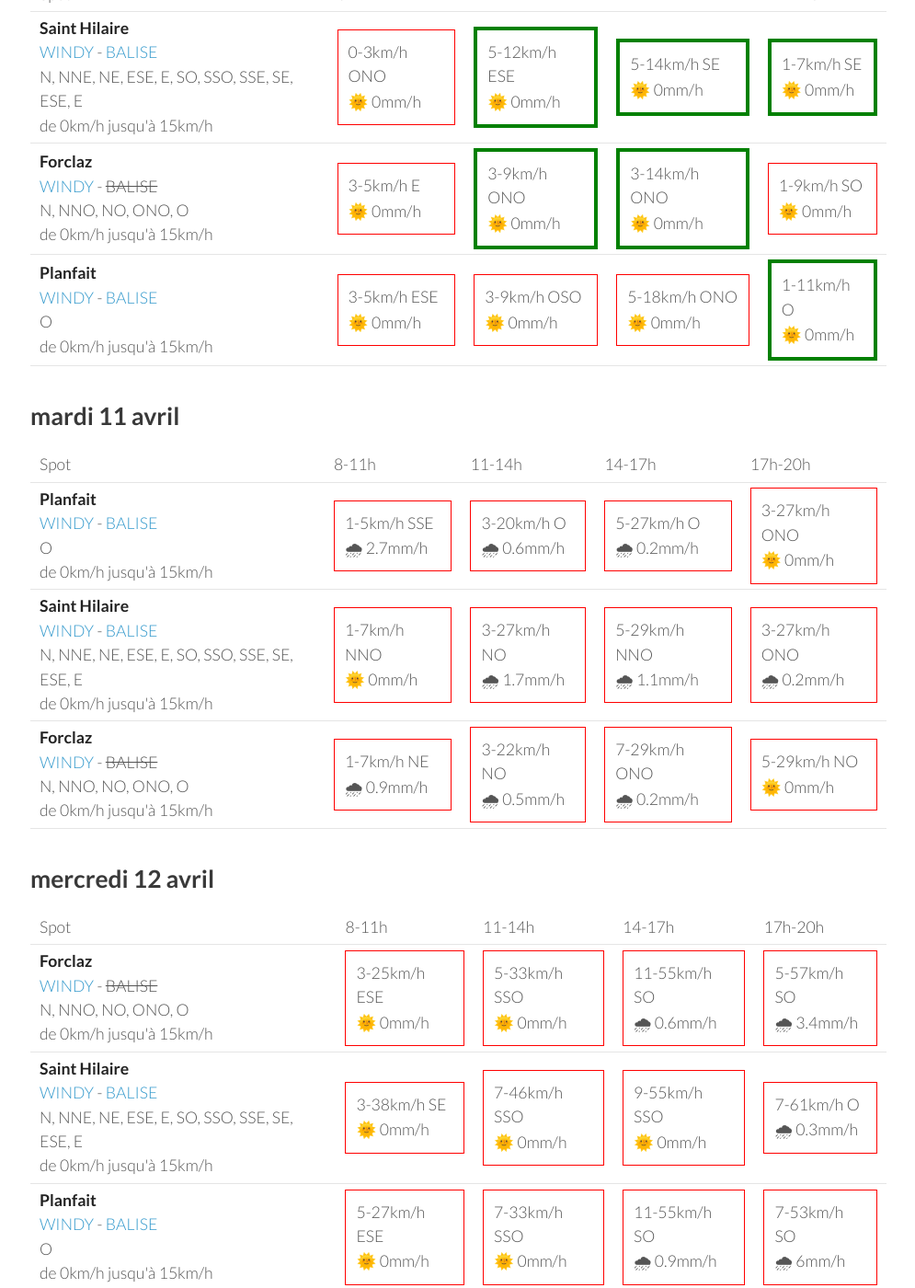
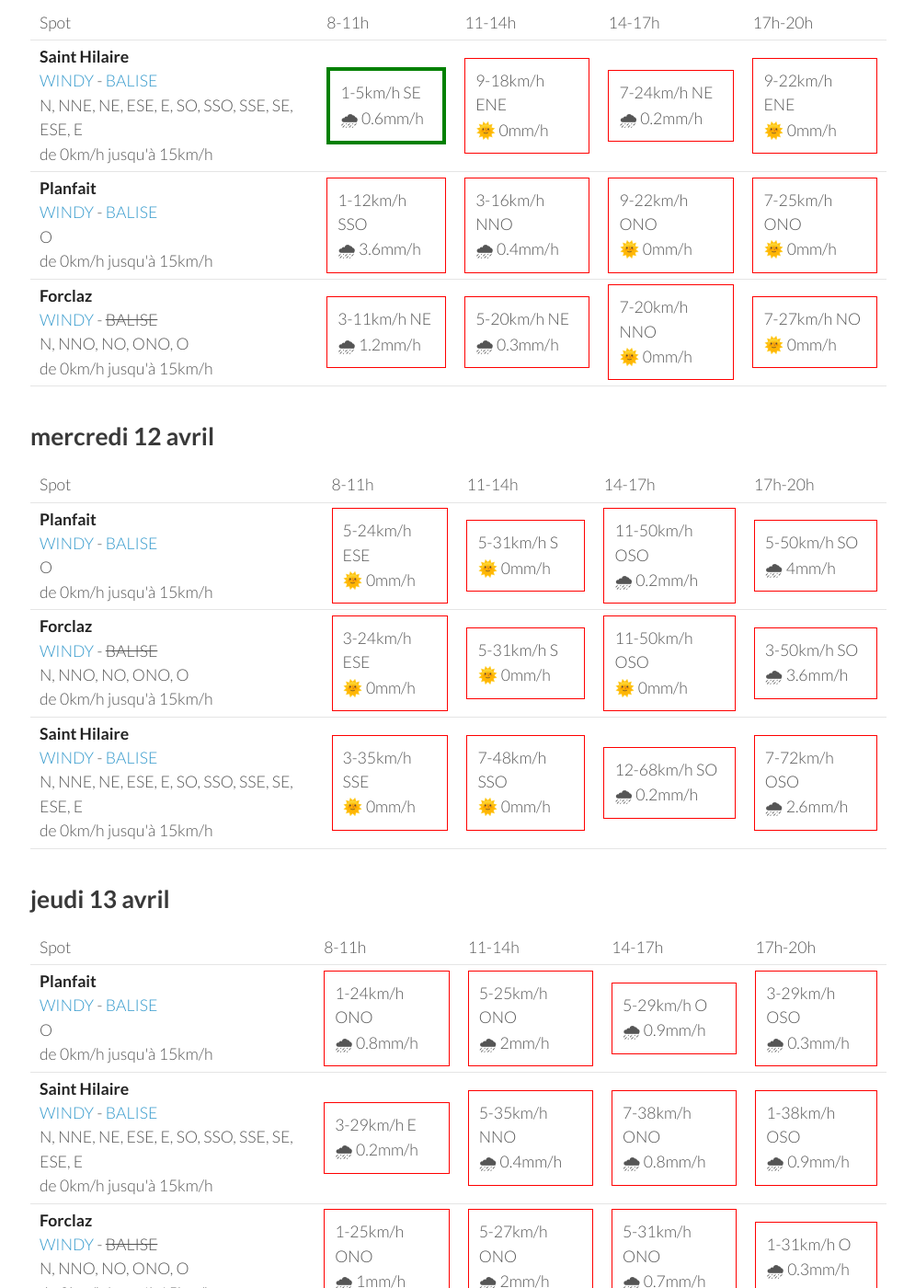
Before and after one commit to parapente-dans-le-nord/parapente-dans-le-nord.github.io, a Jekyll site: the page built from alpes_nord.markdown, in a window 1280 px wide and 1400 px high, scrolled down 830 px. Shown: the whole window at 92% size, without its empty margins (25-1020 px from the left). Built offline with Jekyll 4.4.1, drawn with Linux system fonts in a browser that asks for light colours; some of the changed text lies outside the part shown.

Commit message:
update index.markdown

```diff
--- a/alpes_nord.markdown
+++ b/alpes_nord.markdown
@@ -7,51 +7,8 @@ title:  "Tous les spots"
 {: .links}
 
 # Prevision Windy, modèle Arome
-page mise à jour le dimanche 09 avril 22:26
+page mise à jour le lundi 10 avril 06:26
 
-## dimanche 09 avril
-
-{::nomarkdown}
-<table>
-  <tbody>
-    <tr>
-      <td>Spot</td>
-      <td>8-11h</td>
-      <td>11-14h</td>
-      <td>14-17h</td>
-      <td>17h-20h</td>
-    </tr>
-<tr>
-        <td><strong>Planfait</strong><br><a href="https://windy.com/45.853/6.223?45.415,6.223,8">WINDY</a> - <span class=""><a href="https://www.openwindmap.org/PP496">BALISE</a> </span><br> <span class="vent-favorable">O</span><br><span class="force-vent">de 0km/h jusqu'à 15km/h</span> </td>
-
-            <td><div class="not-flyable"><p>0-0km/h NA</p><p>🌧️ 0mm/h</p></div></td>
-            <td><div class="not-flyable"><p>0-0km/h NA</p><p>🌧️ 0mm/h</p></div></td>
-            <td><div class="not-flyable"><p>0-0km/h NA</p><p>🌧️ 0mm/h</p></div></td>
-            <td><div class="not-flyable"><p>9-22km/h ONO</p><p>🌞 0mm/h</p></div></td>
-
-    </tr>
-<tr>
-        <td><strong>Forclaz</strong><br><a href="https://windy.com/45.814/6.247?45.375,6.246,8,m:eVwaglz">WINDY</a> - <span class="no-balise"> BALISE </span><br> <span class="vent-favorable">N, NNO, NO, ONO, O</span><br><span class="force-vent">de 0km/h jusqu'à 15km/h</span> </td>
-
-            <td><div class="not-flyable"><p>0-0km/h NA</p><p>🌧️ 0mm/h</p></div></td>
-            <td><div class="not-flyable"><p>0-0km/h NA</p><p>🌧️ 0mm/h</p></div></td>
-            <td><div class="not-flyable"><p>0-0km/h NA</p><p>🌧️ 0mm/h</p></div></td>
-            <td><div class="not-flyable"><p>9-22km/h NO</p><p>🌞 0mm/h</p></div></td>
-
-    </tr>
-<tr>
-        <td><strong>Saint Hilaire</strong><br><a href="https://windy.com/45.307/5.888?45.087,5.889,9,m:eUFagkX">WINDY</a> - <span class=""><a href="http://www.balisemeteo.com/balise.php?idBalise=61">BALISE</a> </span><br> <span class="vent-favorable">N, NNE, NE, ESE, E, SO, SSO, SSE, SE, ESE, E</span><br><span class="force-vent">de 0km/h jusqu'à 15km/h</span> </td>
-
-            <td><div class="not-flyable"><p>0-0km/h NA</p><p>🌧️ 0mm/h</p></div></td>
-            <td><div class="not-flyable"><p>0-0km/h NA</p><p>🌧️ 0mm/h</p></div></td>
-            <td><div class="not-flyable"><p>0-0km/h NA</p><p>🌧️ 0mm/h</p></div></td>
-            <td><div class="not-flyable"><p>5-16km/h ENE</p><p>🌞 0mm/h</p></div></td>
-
-    </tr>
-
-</tbody>
-</table>
-{:/}
 ## lundi 10 avril
 
 {::nomarkdown}
@@ -67,30 +24,30 @@ page mise à jour le dimanche 09 avril 22:26
 <tr>
         <td><strong>Saint Hilaire</strong><br><a href="https://windy.com/45.307/5.888?45.087,5.889,9,m:eUFagkX">WINDY</a> - <span class=""><a href="http://www.balisemeteo.com/balise.php?idBalise=61">BALISE</a> </span><br> <span class="vent-favorable">N, NNE, NE, ESE, E, SO, SSO, SSE, SE, ESE, E</span><br><span class="force-vent">de 0km/h jusqu'à 15km/h</span> </td>
 
-            <td><div class="not-flyable"><p>0-3km/h ONO</p><p>🌞 0mm/h</p></div></td>
+            <td><div class="not-flyable"><p>1-5km/h NO</p><p>🌞 0mm/h</p></div></td>
             <td><div class="flyable"><p>5-12km/h ESE</p><p>🌞 0mm/h</p></div></td>
             <td><div class="flyable"><p>5-14km/h SE</p><p>🌞 0mm/h</p></div></td>
-            <td><div class="flyable"><p>1-7km/h SE</p><p>🌞 0mm/h</p></div></td>
+            <td><div class="flyable"><p>3-9km/h ESE</p><p>🌞 0mm/h</p></div></td>
 
 
     </tr>
 <tr>
         <td><strong>Forclaz</strong><br><a href="https://windy.com/45.814/6.247?45.375,6.246,8,m:eVwaglz">WINDY</a> - <span class="no-balise"> BALISE </span><br> <span class="vent-favorable">N, NNO, NO, ONO, O</span><br><span class="force-vent">de 0km/h jusqu'à 15km/h</span> </td>
 
-            <td><div class="not-flyable"><p>3-5km/h E</p><p>🌞 0mm/h</p></div></td>
-            <td><div class="flyable"><p>3-9km/h ONO</p><p>🌞 0mm/h</p></div></td>
-            <td><div class="flyable"><p>3-14km/h ONO</p><p>🌞 0mm/h</p></div></td>
-            <td><div class="not-flyable"><p>1-9km/h SO</p><p>🌞 0mm/h</p></div></td>
+            <td><div class="not-flyable"><p>3-7km/h E</p><p>🌞 0mm/h</p></div></td>
+            <td><div class="flyable"><p>3-7km/h ONO</p><p>🌞 0mm/h</p></div></td>
+            <td><div class="not-flyable"><p>7-22km/h NO</p><p>🌞 0mm/h</p></div></td>
+            <td><div class="flyable"><p>5-14km/h NO</p><p>🌞 0mm/h</p></div></td>
 
 
     </tr>
 <tr>
         <td><strong>Planfait</strong><br><a href="https://windy.com/45.853/6.223?45.415,6.223,8">WINDY</a> - <span class=""><a href="https://www.openwindmap.org/PP496">BALISE</a> </span><br> <span class="vent-favorable">O</span><br><span class="force-vent">de 0km/h jusqu'à 15km/h</span> </td>
 
-            <td><div class="not-flyable"><p>3-5km/h ESE</p><p>🌞 0mm/h</p></div></td>
+            <td><div class="not-flyable"><p>1-7km/h E</p><p>🌞 0mm/h</p></div></td>
             <td><div class="not-flyable"><p>3-9km/h OSO</p><p>🌞 0mm/h</p></div></td>
-            <td><div class="not-flyable"><p>5-18km/h ONO</p><p>🌞 0mm/h</p></div></td>
-            <td><div class="flyable"><p>1-11km/h O</p><p>🌞 0mm/h</p></div></td>
+            <td><div class="not-flyable"><p>9-25km/h NO</p><p>🌞 0mm/h</p></div></td>
+            <td><div class="not-flyable"><p>7-22km/h NO</p><p>🌞 0mm/h</p></div></td>
 
 
     </tr>
@@ -111,32 +68,32 @@ page mise à jour le dimanche 09 avril 22:26
       <td>17h-20h</td>
     </tr>
 <tr>
-        <td><strong>Planfait</strong><br><a href="https://windy.com/45.853/6.223?45.415,6.223,8">WINDY</a> - <span class=""><a href="https://www.openwindmap.org/PP496">BALISE</a> </span><br> <span class="vent-favorable">O</span><br><span class="force-vent">de 0km/h jusqu'à 15km/h</span> </td>
+        <td><strong>Saint Hilaire</strong><br><a href="https://windy.com/45.307/5.888?45.087,5.889,9,m:eUFagkX">WINDY</a> - <span class=""><a href="http://www.balisemeteo.com/balise.php?idBalise=61">BALISE</a> </span><br> <span class="vent-favorable">N, NNE, NE, ESE, E, SO, SSO, SSE, SE, ESE, E</span><br><span class="force-vent">de 0km/h jusqu'à 15km/h</span> </td>
 
-            <td><div class="not-flyable"><p>1-5km/h SSE</p><p>🌧 2.7mm/h</p></div></td>
-            <td><div class="not-flyable"><p>3-20km/h O</p><p>🌧 0.6mm/h</p></div></td>
-            <td><div class="not-flyable"><p>5-27km/h O</p><p>🌧 0.2mm/h</p></div></td>
-            <td><div class="not-flyable"><p>3-27km/h ONO</p><p>🌞 0mm/h</p></div></td>
+            <td><div class="flyable"><p>1-5km/h SE</p><p>🌧 0.6mm/h</p></div></td>
+            <td><div class="not-flyable"><p>9-18km/h ENE</p><p>🌞 0mm/h</p></div></td>
+            <td><div class="not-flyable"><p>7-24km/h NE</p><p>🌧 0.2mm/h</p></div></td>
+            <td><div class="not-flyable"><p>9-22km/h ENE</p><p>🌞 0mm/h</p></div></td>
 
 
     </tr>
 <tr>
-        <td><strong>Saint Hilaire</strong><br><a href="https://windy.com/45.307/5.888?45.087,5.889,9,m:eUFagkX">WINDY</a> - <span class=""><a href="http://www.balisemeteo.com/balise.php?idBalise=61">BALISE</a> </span><br> <span class="vent-favorable">N, NNE, NE, ESE, E, SO, SSO, SSE, SE, ESE, E</span><br><span class="force-vent">de 0km/h jusqu'à 15km/h</span> </td>
+        <td><strong>Planfait</strong><br><a href="https://windy.com/45.853/6.223?45.415,6.223,8">WINDY</a> - <span class=""><a href="https://www.openwindmap.org/PP496">BALISE</a> </span><br> <span class="vent-favorable">O</span><br><span class="force-vent">de 0km/h jusqu'à 15km/h</span> </td>
 
-            <td><div class="not-flyable"><p>1-7km/h NNO</p><p>🌞 0mm/h</p></div></td>
-            <td><div class="not-flyable"><p>3-27km/h NO</p><p>🌧 1.7mm/h</p></div></td>
-            <td><div class="not-flyable"><p>5-29km/h NNO</p><p>🌧 1.1mm/h</p></div></td>
-            <td><div class="not-flyable"><p>3-27km/h ONO</p><p>🌧 0.2mm/h</p></div></td>
+            <td><div class="not-flyable"><p>1-12km/h SSO</p><p>🌧 3.6mm/h</p></div></td>
+            <td><div class="not-flyable"><p>3-16km/h NNO</p><p>🌧 0.4mm/h</p></div></td>
+            <td><div class="not-flyable"><p>9-22km/h ONO</p><p>🌞 0mm/h</p></div></td>
+            <td><div class="not-flyable"><p>7-25km/h ONO</p><p>🌞 0mm/h</p></div></td>
 
 
     </tr>
 <tr>
         <td><strong>Forclaz</strong><br><a href="https://windy.com/45.814/6.247?45.375,6.246,8,m:eVwaglz">WINDY</a> - <span class="no-balise"> BALISE </span><br> <span class="vent-favorable">N, NNO, NO, ONO, O</span><br><span class="force-vent">de 0km/h jusqu'à 15km/h</span> </td>
 
-            <td><div class="not-flyable"><p>1-7km/h NE</p><p>🌧 0.9mm/h</p></div></td>
-            <td><div class="not-flyable"><p>3-22km/h NO</p><p>🌧 0.5mm/h</p></div></td>
-            <td><div class="not-flyable"><p>7-29km/h ONO</p><p>🌧 0.2mm/h</p></div></td>
-            <td><div class="not-flyable"><p>5-29km/h NO</p><p>🌞 0mm/h</p></div></td>
+            <td><div class="not-flyable"><p>3-11km/h NE</p><p>🌧 1.2mm/h</p></div></td>
+            <td><div class="not-flyable"><p>5-20km/h NE</p><p>🌧 0.3mm/h</p></div></td>
+            <td><div class="not-flyable"><p>7-20km/h NNO</p><p>🌞 0mm/h</p></div></td>
+            <td><div class="not-flyable"><p>7-27km/h NO</p><p>🌞 0mm/h</p></div></td>
 
 
     </tr>
@@ -157,32 +114,32 @@ page mise à jour le dimanche 09 avril 22:26
       <td>17h-20h</td>
     </tr>
 <tr>
+        <td><strong>Planfait</strong><br><a href="https://windy.com/45.853/6.223?45.415,6.223,8">WINDY</a> - <span class=""><a href="https://www.openwindmap.org/PP496">BALISE</a> </span><br> <span class="vent-favorable">O</span><br><span class="force-vent">de 0km/h jusqu'à 15km/h</span> </td>
+
+            <td><div class="not-flyable"><p>5-24km/h ESE</p><p>🌞 0mm/h</p></div></td>
+            <td><div class="not-flyable"><p>5-31km/h S</p><p>🌞 0mm/h</p></div></td>
+            <td><div class="not-flyable"><p>11-50km/h OSO</p><p>🌧 0.2mm/h</p></div></td>
+            <td><div class="not-flyable"><p>5-50km/h SO</p><p>🌧 4mm/h</p></div></td>
+
+
+    </tr>
+<tr>
         <td><strong>Forclaz</strong><br><a href="https://windy.com/45.814/6.247?45.375,6.246,8,m:eVwaglz">WINDY</a> - <span class="no-balise"> BALISE </span><br> <span class="vent-favorable">N, NNO, NO, ONO, O</span><br><span class="force-vent">de 0km/h jusqu'à 15km/h</span> </td>
 
-            <td><div class="not-flyable"><p>3-25km/h ESE</p><p>🌞 0mm/h</p></div></td>
-            <td><div class="not-flyable"><p>5-33km/h SSO</p><p>🌞 0mm/h</p></div></td>
-            <td><div class="not-flyable"><p>11-55km/h SO</p><p>🌧 0.6mm/h</p></div></td>
-            <td><div class="not-flyable"><p>5-57km/h SO</p><p>🌧 3.4mm/h</p></div></td>
+            <td><div class="not-flyable"><p>3-24km/h ESE</p><p>🌞 0mm/h</p></div></td>
+            <td><div class="not-flyable"><p>5-31km/h S</p><p>🌞 0mm/h</p></div></td>
+            <td><div class="not-flyable"><p>11-50km/h OSO</p><p>🌞 0mm/h</p></div></td>
+            <td><div class="not-flyable"><p>3-50km/h SO</p><p>🌧 3.6mm/h</p></div></td>
 
 
     </tr>
 <tr>
         <td><strong>Saint Hilaire</strong><br><a href="https://windy.com/45.307/5.888?45.087,5.889,9,m:eUFagkX">WINDY</a> - <span class=""><a href="http://www.balisemeteo.com/balise.php?idBalise=61">BALISE</a> </span><br> <span class="vent-favorable">N, NNE, NE, ESE, E, SO, SSO, SSE, SE, ESE, E</span><br><span class="force-vent">de 0km/h jusqu'à 15km/h</span> </td>
 
-            <td><div class="not-flyable"><p>3-38km/h SE</p><p>🌞 0mm/h</p></div></td>
-            <td><div class="not-flyable"><p>7-46km/h SSO</p><p>🌞 0mm/h</p></div></td>
-            <td><div class="not-flyable"><p>9-55km/h SSO</p><p>🌞 0mm/h</p></div></td>
-            <td><div class="not-flyable"><p>7-61km/h O</p><p>🌧 0.3mm/h</p></div></td>
-
-
-    </tr>
-<tr>
-        <td><strong>Planfait</strong><br><a href="https://windy.com/45.853/6.223?45.415,6.223,8">WINDY</a> - <span class=""><a href="https://www.openwindmap.org/PP496">BALISE</a> </span><br> <span class="vent-favorable">O</span><br><span class="force-vent">de 0km/h jusqu'à 15km/h</span> </td>
-
-            <td><div class="not-flyable"><p>5-27km/h ESE</p><p>🌞 0mm/h</p></div></td>
-            <td><div class="not-flyable"><p>7-33km/h SSO</p><p>🌞 0mm/h</p></div></td>
-            <td><div class="not-flyable"><p>11-55km/h SO</p><p>🌧 0.9mm/h</p></div></td>
-            <td><div class="not-flyable"><p>7-53km/h SO</p><p>🌧 6mm/h</p></div></td>
+            <td><div class="not-flyable"><p>3-35km/h SSE</p><p>🌞 0mm/h</p></div></td>
+            <td><div class="not-flyable"><p>7-48km/h SSO</p><p>🌞 0mm/h</p></div></td>
+            <td><div class="not-flyable"><p>12-68km/h SO</p><p>🌧 0.2mm/h</p></div></td>
+            <td><div class="not-flyable"><p>7-72km/h OSO</p><p>🌧 2.6mm/h</p></div></td>
 
 
     </tr>
@@ -205,8 +162,8 @@ page mise à jour le dimanche 09 avril 22:26
 <tr>
         <td><strong>Planfait</strong><br><a href="https://windy.com/45.853/6.223?45.415,6.223,8">WINDY</a> - <span class=""><a href="https://www.openwindmap.org/PP496">BALISE</a> </span><br> <span class="vent-favorable">O</span><br><span class="force-vent">de 0km/h jusqu'à 15km/h</span> </td>
 
-            <td><div class="not-flyable"><p>3-16km/h ESE</p><p>🌧 2mm/h</p></div></td>
-            <td><div class="not-flyable"><p>5-24km/h O</p><p>🌧 0.6mm/h</p></div></td>
+            <td><div class="not-flyable"><p>1-24km/h ONO</p><p>🌧 0.8mm/h</p></div></td>
+            <td><div class="not-flyable"><p>5-25km/h ONO</p><p>🌧 2mm/h</p></div></td>
             <td><div class="not-flyable"><p>5-29km/h O</p><p>🌧 0.9mm/h</p></div></td>
             <td><div class="not-flyable"><p>3-29km/h OSO</p><p>🌧 0.3mm/h</p></div></td>
 
@@ -215,18 +172,18 @@ page mise à jour le dimanche 09 avril 22:26
 <tr>
         <td><strong>Saint Hilaire</strong><br><a href="https://windy.com/45.307/5.888?45.087,5.889,9,m:eUFagkX">WINDY</a> - <span class=""><a href="http://www.balisemeteo.com/balise.php?idBalise=61">BALISE</a> </span><br> <span class="vent-favorable">N, NNE, NE, ESE, E, SO, SSO, SSE, SE, ESE, E</span><br><span class="force-vent">de 0km/h jusqu'à 15km/h</span> </td>
 
-            <td><div class="not-flyable"><p>3-27km/h E</p><p>🌧 0.3mm/h</p></div></td>
-            <td><div class="not-flyable"><p>5-31km/h N</p><p>🌧 0.6mm/h</p></div></td>
-            <td><div class="not-flyable"><p>5-37km/h NO</p><p>🌧 0.6mm/h</p></div></td>
-            <td><div class="not-flyable"><p>3-37km/h ONO</p><p>🌧 1.6mm/h</p></div></td>
+            <td><div class="not-flyable"><p>3-29km/h E</p><p>🌧 0.2mm/h</p></div></td>
+            <td><div class="not-flyable"><p>5-35km/h NNO</p><p>🌧 0.4mm/h</p></div></td>
+            <td><div class="not-flyable"><p>7-38km/h ONO</p><p>🌧 0.8mm/h</p></div></td>
+            <td><div class="not-flyable"><p>1-38km/h OSO</p><p>🌧 0.9mm/h</p></div></td>
 
 
     </tr>
 <tr>
         <td><strong>Forclaz</strong><br><a href="https://windy.com/45.814/6.247?45.375,6.246,8,m:eVwaglz">WINDY</a> - <span class="no-balise"> BALISE </span><br> <span class="vent-favorable">N, NNO, NO, ONO, O</span><br><span class="force-vent">de 0km/h jusqu'à 15km/h</span> </td>
 
-            <td><div class="not-flyable"><p>1-16km/h ENE</p><p>🌧 2mm/h</p></div></td>
-            <td><div class="not-flyable"><p>5-25km/h ONO</p><p>🌧 0.4mm/h</p></div></td>
+            <td><div class="not-flyable"><p>1-25km/h ONO</p><p>🌧 1mm/h</p></div></td>
+            <td><div class="not-flyable"><p>5-27km/h ONO</p><p>🌧 2mm/h</p></div></td>
             <td><div class="not-flyable"><p>5-31km/h ONO</p><p>🌧 0.7mm/h</p></div></td>
             <td><div class="not-flyable"><p>1-31km/h O</p><p>🌧 0.3mm/h</p></div></td>
 
@@ -271,10 +228,10 @@ page mise à jour le dimanche 09 avril 22:26
 <tr>
         <td><strong>Saint Hilaire</strong><br><a href="https://windy.com/45.307/5.888?45.087,5.889,9,m:eUFagkX">WINDY</a> - <span class=""><a href="http://www.balisemeteo.com/balise.php?idBalise=61">BALISE</a> </span><br> <span class="vent-favorable">N, NNE, NE, ESE, E, SO, SSO, SSE, SE, ESE, E</span><br><span class="force-vent">de 0km/h jusqu'à 15km/h</span> </td>
 
-            <td><div class="not-flyable"><p>1-16km/h ESE</p><p>🌞 0mm/h</p></div></td>
-            <td><div class="not-flyable"><p>5-31km/h SSO</p><p>🌞 0mm/h</p></div></td>
-            <td><div class="not-flyable"><p>5-46km/h SSO</p><p>🌞 0mm/h</p></div></td>
-            <td><div class="not-flyable"><p>5-57km/h S</p><p>🌧 2.5mm/h</p></div></td>
+            <td><div class="not-flyable"><p>3-20km/h ESE</p><p>🌞 0mm/h</p></div></td>
+            <td><div class="not-flyable"><p>3-20km/h OSO</p><p>🌞 0mm/h</p></div></td>
+            <td><div class="not-flyable"><p>5-35km/h SO</p><p>🌞 0mm/h</p></div></td>
+            <td><div class="not-flyable"><p>7-48km/h SSO</p><p>🌧 0.9mm/h</p></div></td>
 
 
     </tr>
```
